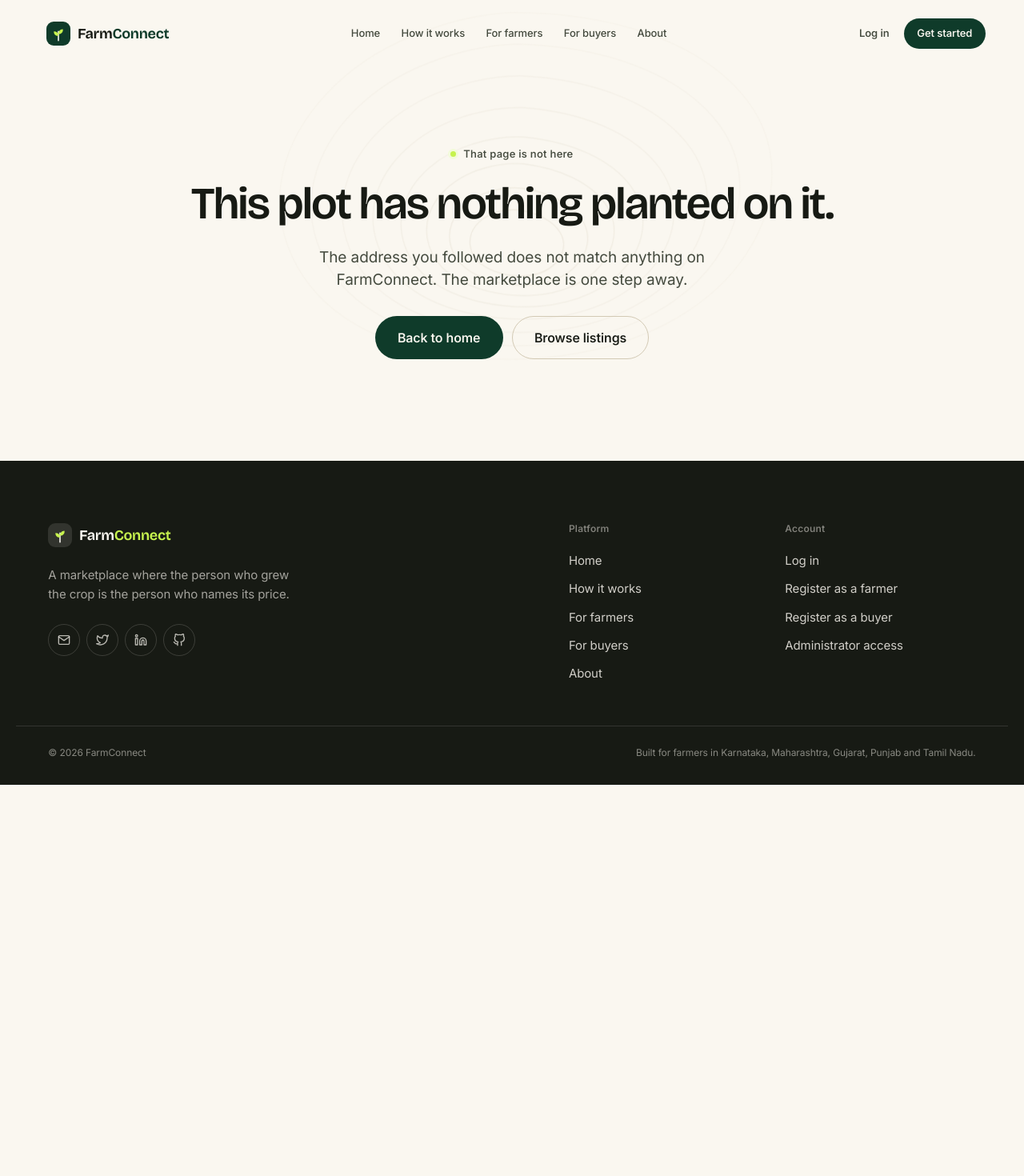
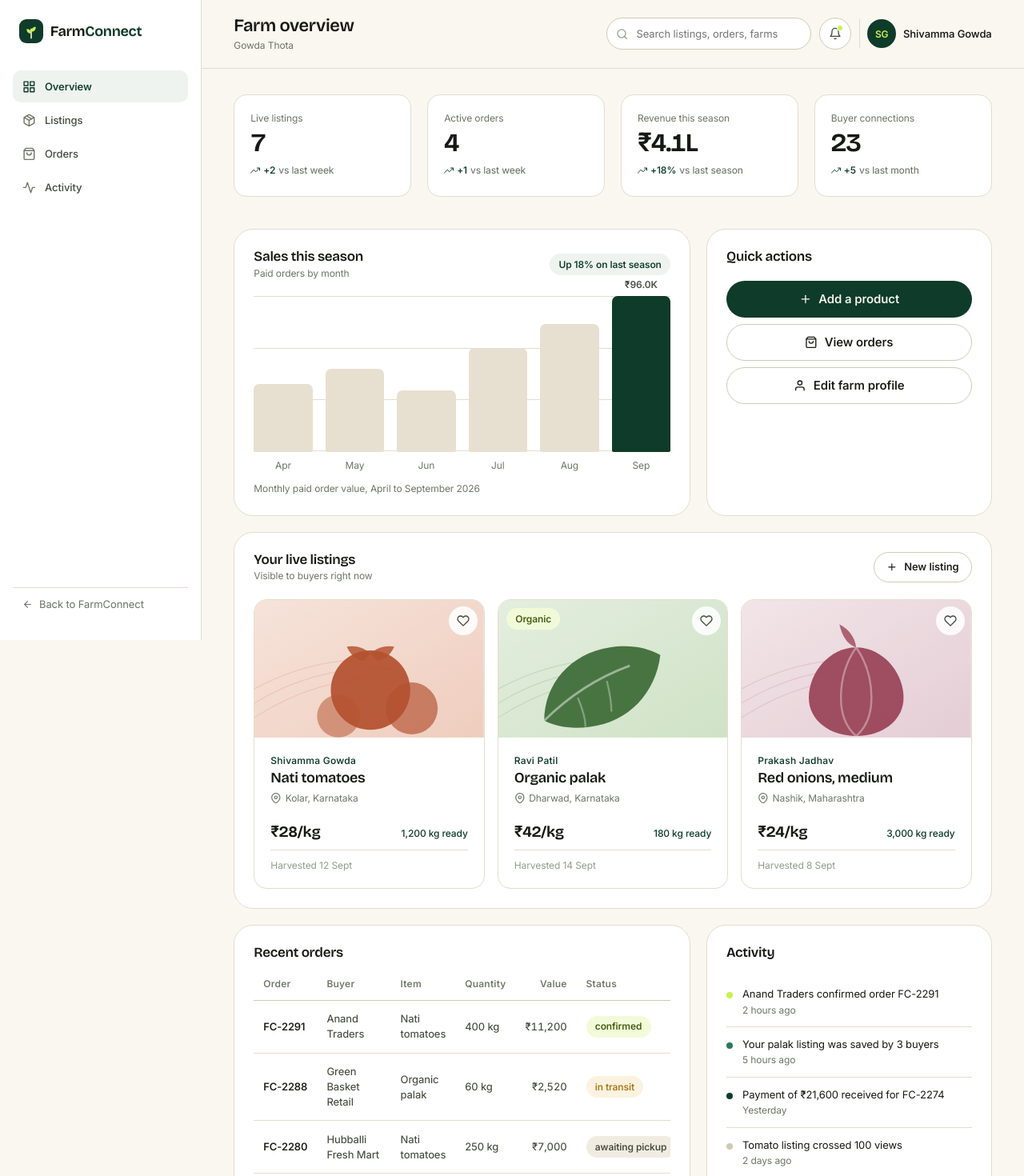
Before and after one commit to Ananya12345678987/Farm-connect, a React (Vite) app in the folder frontend/: page /farmer-dashboard in a window 1280 px wide. Shown: the top 1470 px of the page at 80% size. Before the commit the page ends 981 px from the top, so only its background shows below. Built offline with nearby package versions, Linux system fonts and the light colour scheme.

Commit message:
feat: add farmer dashboard page and dashboard routes

```diff
--- a/frontend/src/App.jsx
+++ b/frontend/src/App.jsx
@@ -5,6 +5,7 @@ import SiteLayout from "./layouts/SiteLayout";
 import PlainLayout from "./layouts/PlainLayout";
 import ScrollManager from "./components/PageTransition/ScrollManager";
 import RouteFallback from "./components/RouteFallback/RouteFallback";
+import DashboardLayout from "./layouts/DashboardLayout";
 
 import Home from "./pages/Home";
 import "./App.css";
@@ -26,7 +27,7 @@ const Login = lazy(() => import("./pages/Login"));
 const FarmerRegister = lazy(() => import("./pages/FarmerRegister"));
 const BuyerRegister = lazy(() => import("./pages/BuyerRegister"));
 const AdminRegister = lazy(() => import("./pages/AdminRegister"));
-
+const FarmerDashboard = lazy(() => import("./pages/FarmerDashboard"));
 
 
 
@@ -51,6 +52,11 @@ function App() {
             <Route path="/admin-register" element={<AdminRegister />} />
 
           </Route>
+                    {/* Product — the three dashboards share one frame */}
+          <Route element={<DashboardLayout />}>
+            <Route path="/farmer-dashboard" element={<FarmerDashboard />} />
+          </Route>
+
         </Routes>
       </Suspense>
     </BrowserRouter>
--- /dev/null
+++ b/frontend/src/pages/FarmerDashboard.jsx
@@ -0,0 +1,143 @@
+import { FiPlus, FiShoppingBag, FiUser } from "react-icons/fi";
+
+import Panel from "../components/Panel/Panel";
+import Metric from "../components/Metric/Metric";
+import Button from "../components/Button/Button";
+import ProductCard from "../components/ProductCard/ProductCard";
+import DataTable from "../components/DataTable/DataTable";
+import BarChart from "../components/Chart/BarChart";
+import EmptyState from "../components/EmptyState/EmptyState";
+import { FARMER } from "../data/dashboards";
+import { formatPrice, formatCompactINR, formatDay } from "../utils/format";
+
+const STATUS_TONE = {
+  paid: "u-chip--green",
+  confirmed: "u-chip--lime",
+  "in transit": "u-chip--amber",
+  "awaiting pickup": "",
+};
+
+const ORDER_COLUMNS = [
+  { key: "id", label: "Order" },
+  { key: "buyer", label: "Buyer" },
+  { key: "item", label: "Item" },
+  { key: "quantity", label: "Quantity" },
+  {
+    key: "value",
+    label: "Value",
+    align: "right",
+    render: (row) => <span className="u-tnum">{formatPrice(row.value)}</span>,
+  },
+  {
+    key: "status",
+    label: "Status",
+    render: (row) => (
+      <span className={`u-chip ${STATUS_TONE[row.status] ?? ""}`}>{row.status}</span>
+    ),
+  },
+  { key: "date", label: "Date", render: (row) => formatDay(row.date) },
+];
+
+export default function FarmerDashboard() {
+  /* Static sample data for now. When the backend exists, this one line becomes
+     a useAsync(...) call and the rest of the page is unchanged. */
+  const { stats, sales, listings, orders, activity } = FARMER;
+
+  return (
+    <div className="db-stack">
+      <section id="db-overview" aria-label="Overview">
+        <div className="db-grid db-grid--stats">
+          {stats.map((stat) => (
+            <Metric key={stat.id} {...stat} />
+          ))}
+        </div>
+      </section>
+
+      <div className="db-grid db-grid--split">
+        <Panel
+          title="Sales this season"
+          subtitle="Paid orders by month"
+          action={<span className="u-chip u-chip--green">Up 18% on last season</span>}
+        >
+          <BarChart
+            data={sales}
+            formatValue={formatCompactINR}
+            caption="Monthly paid order value, April to September 2026"
+          />
+        </Panel>
+
+        <Panel title="Quick actions">
+          <div className="quick">
+            <Button variant="primary" fullWidth icon={<FiPlus />} iconPosition="start" to="/farmer-dashboard#db-listings">
+              Add a product
+            </Button>
+            <Button variant="secondary" fullWidth icon={<FiShoppingBag />} iconPosition="start" to="/farmer-dashboard#db-orders">
+              View orders
+            </Button>
+            <Button variant="secondary" fullWidth icon={<FiUser />} iconPosition="start" to="/farmer-register">
+              Edit farm profile
+            </Button>
+          </div>
+        </Panel>
+      </div>
+
+      <Panel
+        id="db-listings"
+        title="Your live listings"
+        subtitle="Visible to buyers right now"
+        action={
+          <Button size="sm" variant="secondary" icon={<FiPlus />} iconPosition="start" to="/farmer-dashboard#db-listings">
+            New listing
+          </Button>
+        }
+      >
+        {listings.length === 0 ? (
+          <EmptyState
+            title="No listings yet"
+            body="Post what is ready this week and buyers in your region will see it within the hour."
+            action="Add your first product"
+            actionTo="/farmer-dashboard#db-listings"
+          />
+        ) : (
+          <div className="strip">
+            {listings.map((product) => (
+              <ProductCard key={product.id} product={product} />
+            ))}
+          </div>
+        )}
+      </Panel>
+
+      <div className="db-grid db-grid--split">
+        <Panel id="db-orders" title="Recent orders">
+          {orders.length === 0 ? (
+            <EmptyState
+              size="sm"
+              title="No orders yet"
+              body="Orders appear here as buyers confirm them."
+            />
+          ) : (
+            <DataTable
+              columns={ORDER_COLUMNS}
+              rows={orders}
+              caption="Recent orders on your listings"
+            />
+          )}
+        </Panel>
+
+        <Panel id="db-activity" title="Activity">
+          <ul className="feed">
+            {activity.map((item) => (
+              <li key={item.id}>
+                <span className={`feed__dot feed__dot--${item.kind}`} aria-hidden="true" />
+                <div>
+                  <p className="feed__text">{item.text}</p>
+                  <p className="feed__time">{item.time}</p>
+                </div>
+              </li>
+            ))}
+          </ul>
+        </Panel>
+      </div>
+    </div>
+  );
+}
```
